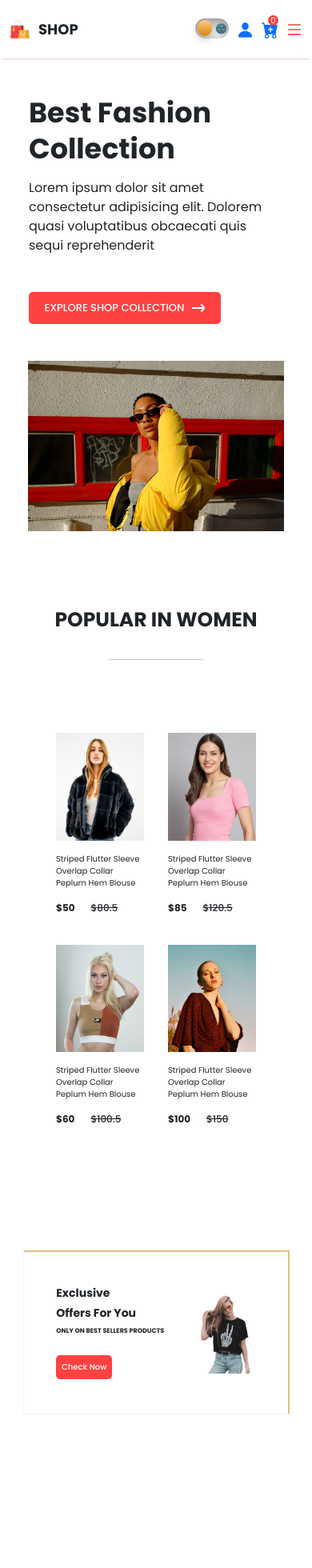
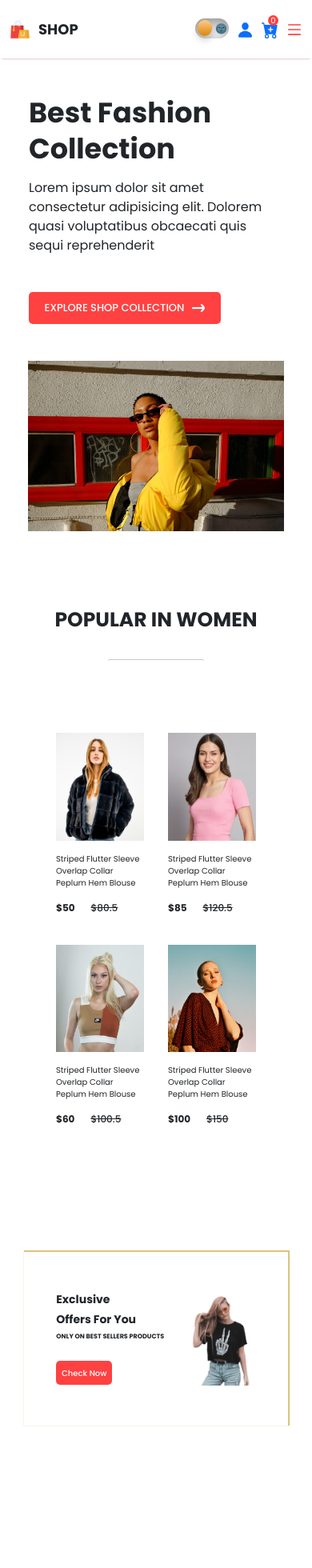
Before and after one commit to 3liqm/shop-ecommerce, a React (Vite) app: page / in a window 390 px wide. Shown: the top 1960 px of the page at 80% size. Built offline with nearby package versions, Linux system fonts and the light colour scheme.

Commit message:
Update Offers.css

```diff
--- a/src/Components/Offers/Offers.css
+++ b/src/Components/Offers/Offers.css
@@ -76,6 +76,11 @@
     height: 34px;
     font-size: 14px;
   }
+  .offers-right img{
+    width: 100px;
+    margin-bottom: 50px;
+    margin-left: 10px;
+  }
 }
 @media only screen and (max-width: 500px) {
   .offers {
@@ -95,9 +100,33 @@
     margin-top: 8px;
   }
   .offers-right img{
-    width: 70px;
+    width: 100px;
     margin-bottom: 50px;
     margin-left: 10px;
   }
 
 }
+@media only screen and (max-width: 400px) {
+  .offers {
+    width: 90%;
+    padding: 0 40px;
+  }
+  .offers-left h1 {
+    font-size: 14px;
+  }
+  .offers-left p {
+    font-size: 8px;
+  }
+  .offers-left button {
+    width: 70px;
+    height: 30px;
+    font-size: 10px;
+    margin-top: 8px;
+  }
+  .offers-right img{
+    width: 80px;
+    margin-bottom: 50px;
+    margin-left: 10px;
+  }
+
+}
```
